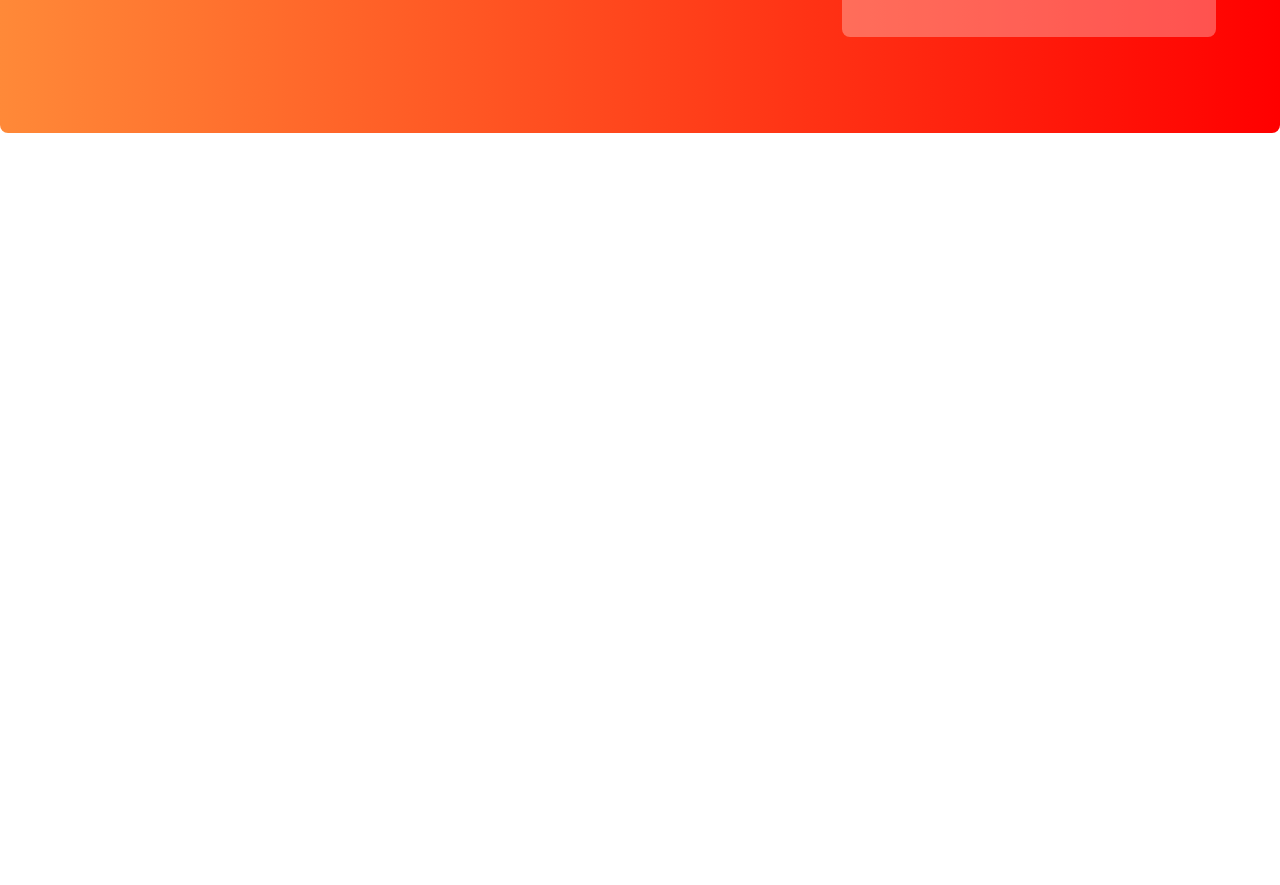
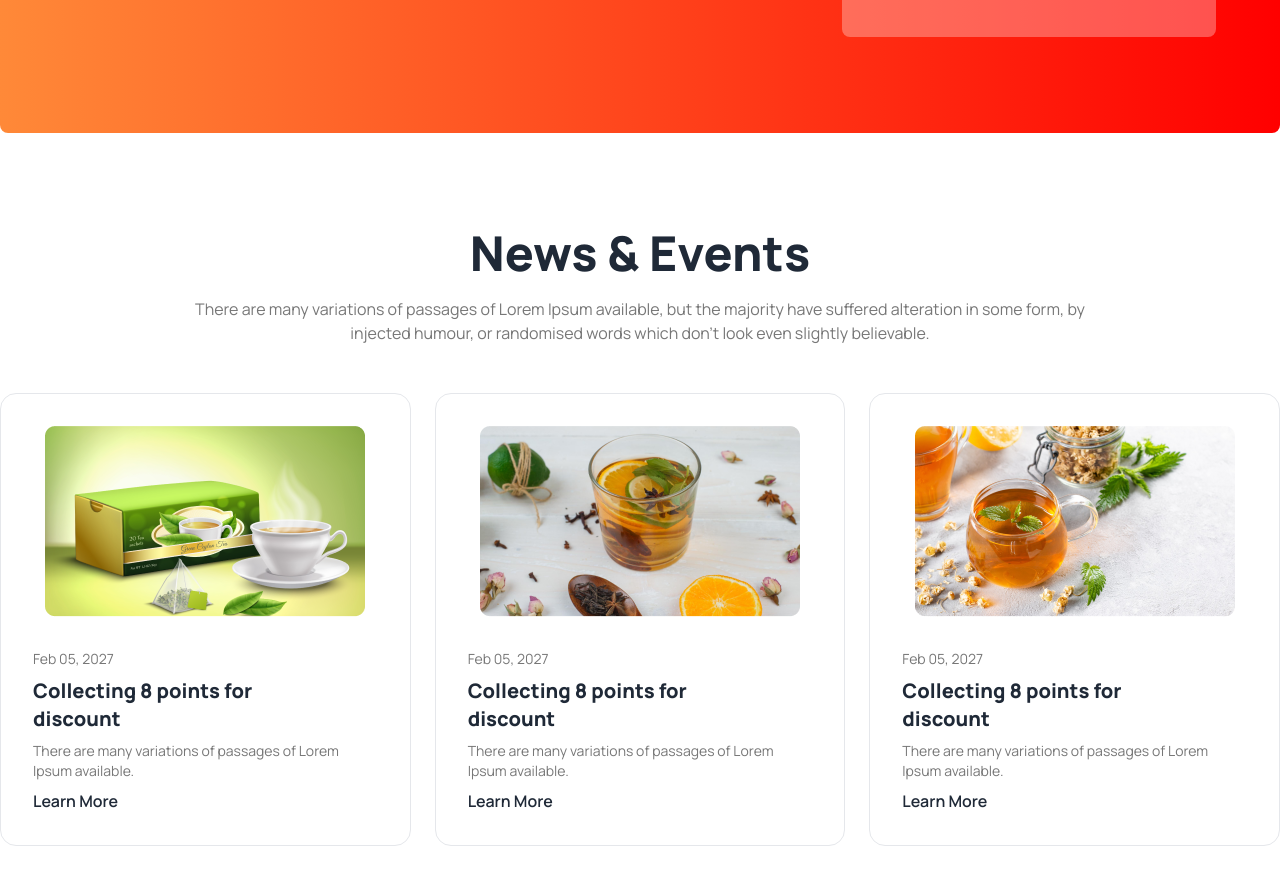
Before and after one commit to md-jihad-khan/tea-house, a plain HTML site: page index.html in a window 1280 px wide. Shown: the part 2351-3236 px from the top of the page. Before the commit the page ends 2580 px from the top, so only its background shows below. Drawn offline with nearby package versions, Linux system fonts and the light colour scheme.

Commit message:
added the news section

```diff
--- a/index.html
+++ b/index.html
@@ -197,8 +197,7 @@
           </p>
         </div>
       </section>
-      <!-- super client section
-     -->
+      <!-- super client section-->
       <section
         class="my-24 items-center flex flex-col lg:flex-row rounded-lg bg-gradient-to-r from-[#FF8938] to-[#F00] gap-12 px-16 py-24"
       >
@@ -278,6 +277,74 @@
           </div>
         </div>
       </section>
+      <!-- news event section -->
+      <section>
+        <section class="text-center my-24">
+          <h2 class="text-5xl font-extrabold mb-5">News & Events</h2>
+          <p class="lg:max-w-4xl mx-auto text-light-gray">
+            There are many variations of passages of Lorem Ipsum available, but
+            the majority have suffered alteration in some form, by injected
+            humour, or randomised words which don't look even slightly
+            believable.
+          </p>
+          <!-- featured tea card container -->
+          <div
+            class="mt-12 grid grid-cols-1 md:grid-cols-2 lg:grid-cols-3 gap-6"
+          >
+            <!-- card 1 -->
+            <div class="card border pt-8">
+              <figure><img src="./images/news-1.png" alt="Shoes" /></figure>
+              <div class="card-body text-left">
+                <p class="text-sm text-light-gray font-light">Feb 05, 2027</p>
+                <h2 class="font-extrabold text-xl">
+                  Collecting 8 points for <br />discount
+                </h2>
+                <p class="text-light-gray text-sm">
+                  There are many variations of passages of Lorem Ipsum
+                  available.
+                </p>
+                <div class="card-actions">
+                  <button class="font-semibold">Learn More</button>
+                </div>
+              </div>
+            </div>
+            <!-- card-2 -->
+            <div class="card border pt-8">
+              <figure><img src="./images/news-2.png" alt="Shoes" /></figure>
+              <div class="card-body text-left">
+                <p class="text-sm text-light-gray font-light">Feb 05, 2027</p>
+                <h2 class="font-extrabold text-xl">
+                  Collecting 8 points for <br />discount
+                </h2>
+                <p class="text-light-gray text-sm">
+                  There are many variations of passages of Lorem Ipsum
+                  available.
+                </p>
+                <div class="card-actions">
+                  <button class="font-semibold">Learn More</button>
+                </div>
+              </div>
+            </div>
+            <!-- card-3 -->
+            <div class="card border pt-8">
+              <figure><img src="./images/news-3.png" alt="Shoes" /></figure>
+              <div class="card-body text-left">
+                <p class="text-sm text-light-gray font-light">Feb 05, 2027</p>
+                <h2 class="font-extrabold text-xl">
+                  Collecting 8 points for <br />discount
+                </h2>
+                <p class="text-light-gray text-sm">
+                  There are many variations of passages of Lorem Ipsum
+                  available.
+                </p>
+                <div class="card-actions">
+                  <button class="font-semibold">Learn More</button>
+                </div>
+              </div>
+            </div>
+          </div>
+        </section>
+      </section>
     </main>
     <!-- footer -->
     <footer></footer>
```
